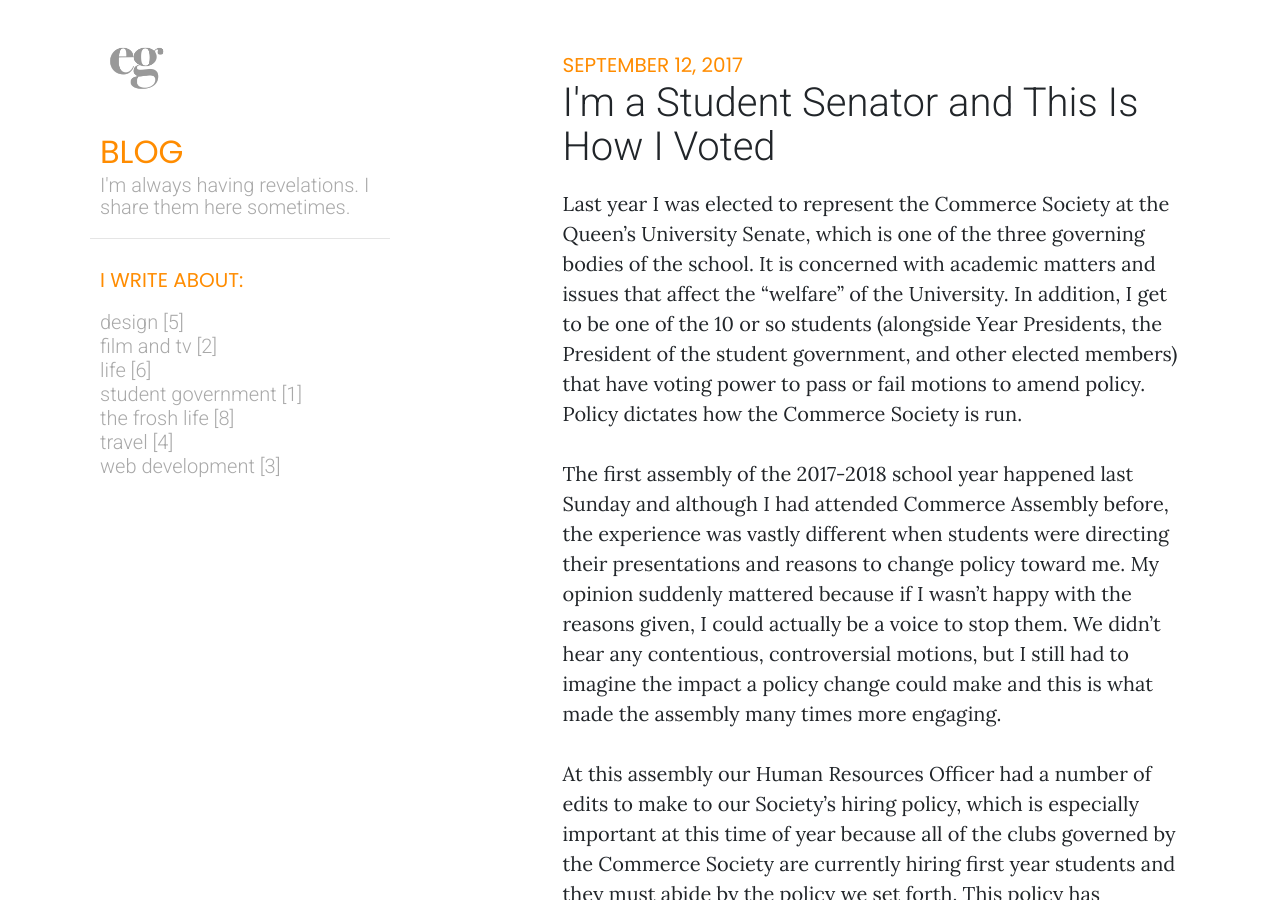
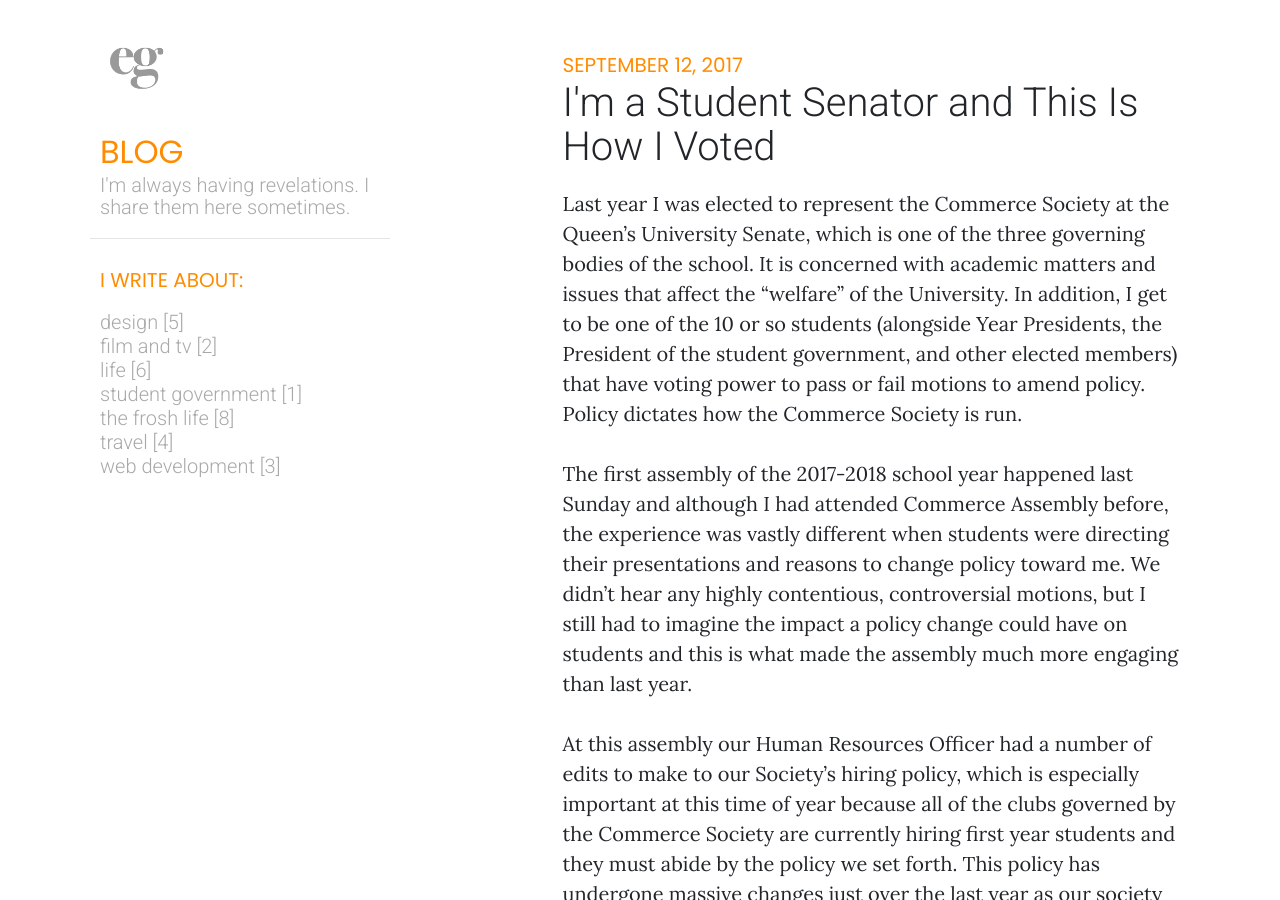
Before and after one commit to elaineg/blog, a Jekyll site: the page built from _posts/2017-09-12-first-voting-assembly.md, in a window 1280 px wide and 900 px high. Built offline with Jekyll 4.4.1, drawn with Linux system fonts in a browser that asks for light colours.

Commit message:
edited blog post

```diff
--- a/_posts/2017-09-12-first-voting-assembly.md
+++ b/_posts/2017-09-12-first-voting-assembly.md
@@ -6,7 +6,7 @@ tags: [student government]
 ---
 Last year I was elected to represent the Commerce Society at the Queen's University Senate, which is one of the three governing bodies of the school. It is concerned with academic matters and issues that affect the "welfare" of the University. In addition, I get to be one of the 10 or so students (alongside Year Presidents, the President of the student government, and other elected members) that have voting power to pass or fail motions to amend policy. Policy dictates how the Commerce Society is run.
 
-The first assembly of the 2017-2018 school year happened last Sunday and although I had attended Commerce Assembly before, the experience was vastly different when students were directing their presentations and reasons to change policy toward me. My opinion suddenly mattered because if I wasn't happy with the reasons given, I could actually be a voice to stop them. We didn't hear any contentious, controversial motions, but I still had to imagine the impact a policy change could make and this is what made the assembly many times more engaging.
+The first assembly of the 2017-2018 school year happened last Sunday and although I had attended Commerce Assembly before, the experience was vastly different when students were directing their presentations and reasons to change policy toward me. We didn't hear any highly contentious, controversial motions, but I still had to imagine the impact a policy change could have on students and this is what made the assembly much more engaging than last year.
 
 At this assembly our Human Resources Officer had a number of edits to make to our Society's hiring policy, which is especially important at this time of year because all of the clubs governed by the Commerce Society are currently hiring first year students and they must abide by the policy we set forth. This policy has undergone massive changes just over the last year as our society experiments with what works and what requires too many resources. When I was doing interviews as a first year student, a member of the Commerce Society was required to sit in on ALL the interviews that took place. That's 60 students supervising interviews for 30 clubs with around 30 interviews each. This is done to ensure that decisions made from interviews are fair and not rooted in nepotism, but during my first year hiring interviews, I remembered that the majority them did not have a member of ComSoc Assembly sitting in. Given everyone's busy schedule, it wasn't feasible.
 
```
